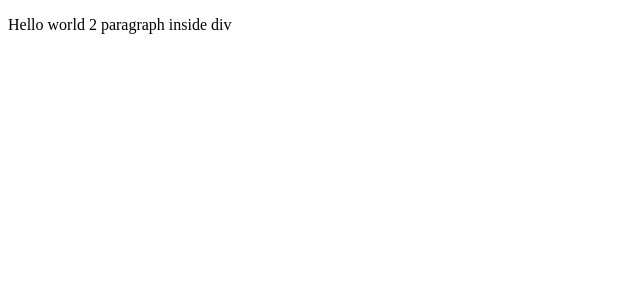
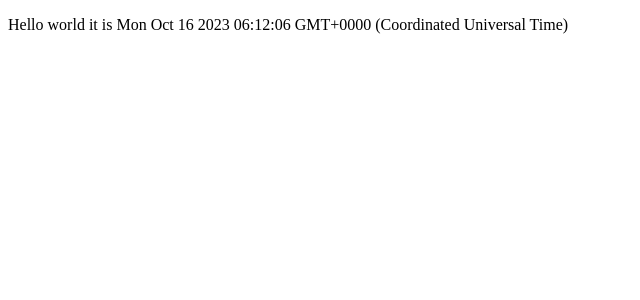
Before and after one commit to karthikeyan13762/react-project, a React (Vite) app: page / in a window 1280 px wide. Shown: the top 300 px of the page, without its empty margins (0-640 px from the left). Built offline with nearby package versions, Linux system fonts and the light colour scheme.

Commit message:
dyanamic content added

```diff
--- a/src/App.jsx
+++ b/src/App.jsx
@@ -1,13 +1,17 @@
-const App = ()=>{
+function App(){
+  const newDate=new Date();
+  console.log(newDate);
 
-  console.log('Hello world part 2');
-  return(
+  return (
+
     <div>
-      <p>Hello world 2 paragraph inside div</p>
+
+      <p>Hello world it is {newDate.toString()}</p>
     </div>
 
 
+
   )
+
 }
-
 export default App
```
